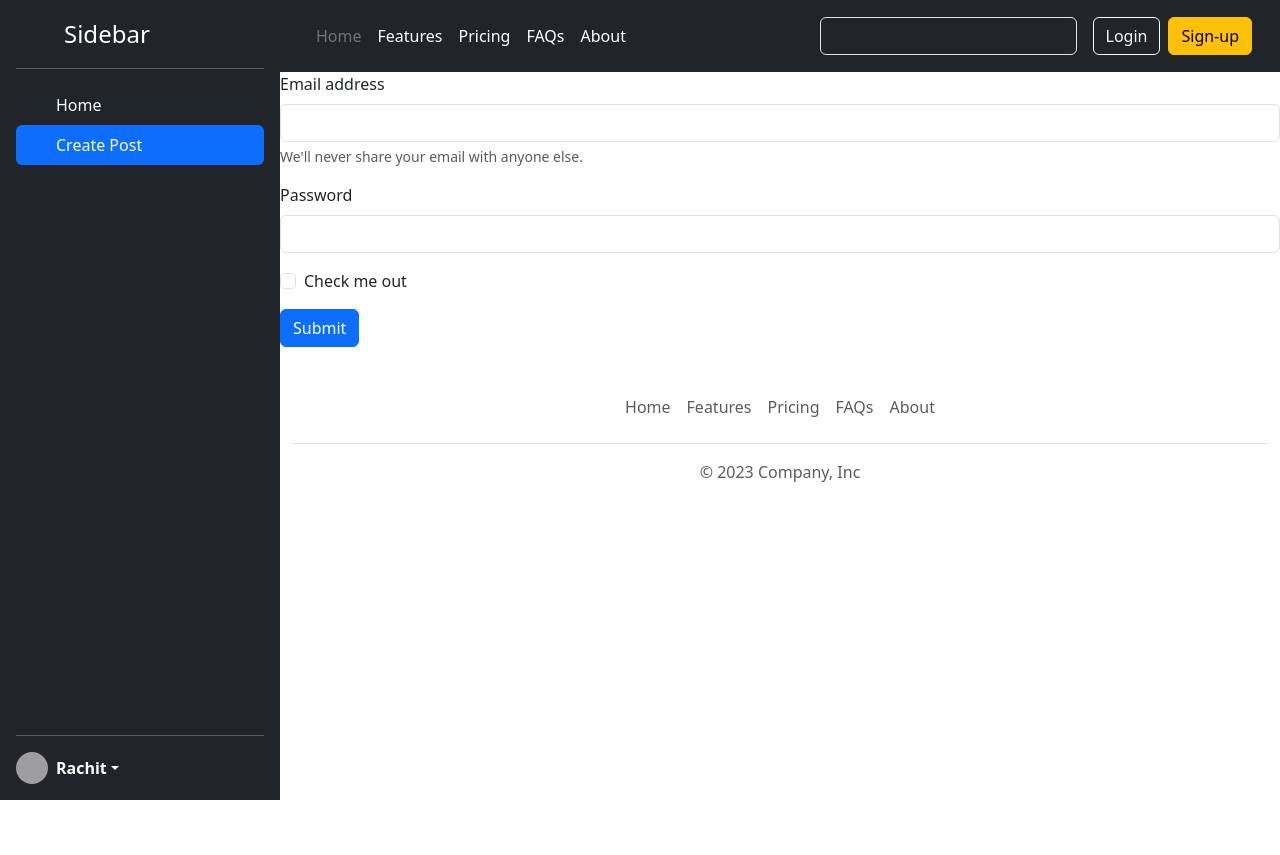
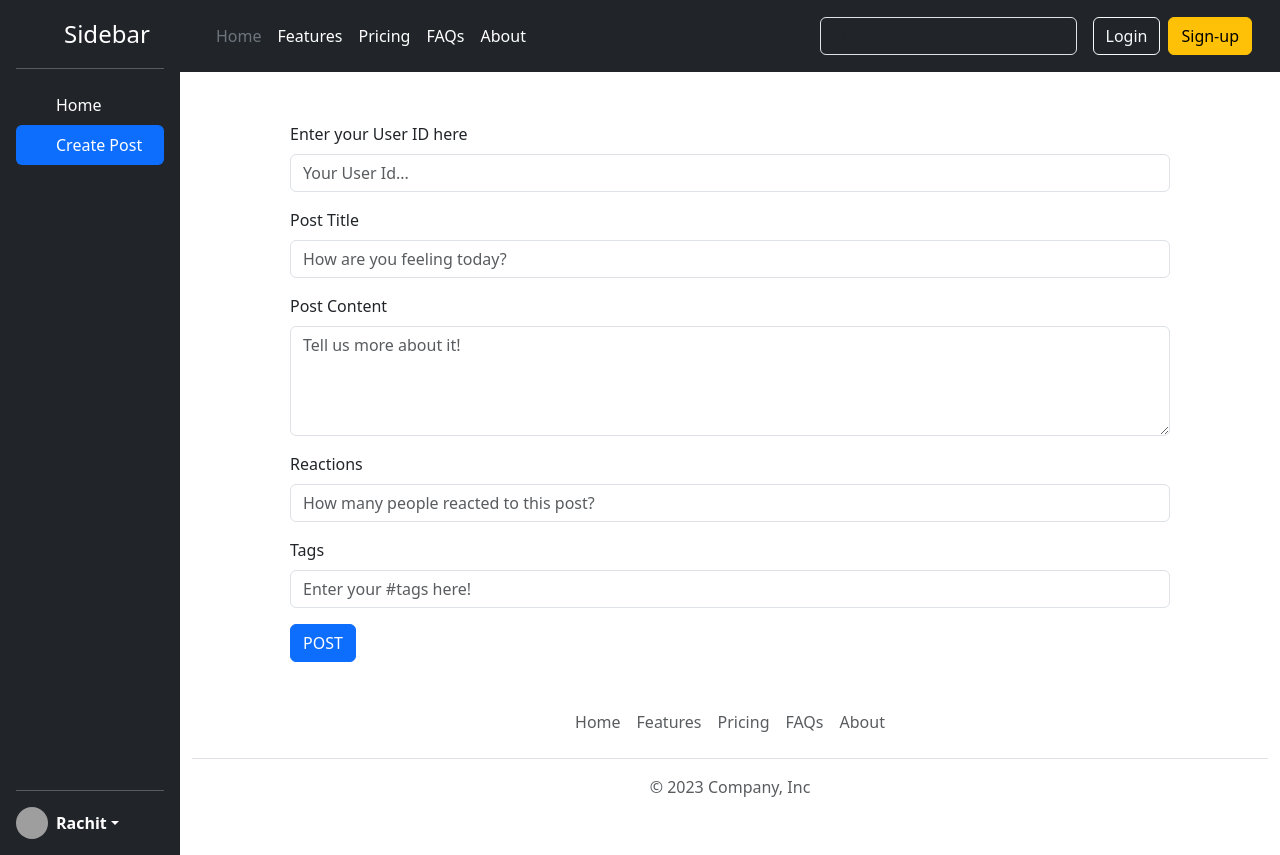
Before and after one commit to rdroid-27/React-Projects, a React (Vite) app in the folder Social-media/: page /create-post in a window 1280 px wide. Both pictures are taken after a click on the item "Create Post". Before the commit the page ends 800 px from the top, so only its background shows below. Built offline with nearby package versions, Linux system fonts and the light colour scheme; grey boxes are pictures that could not be loaded.

Commit message:
Completed the basic project with added functioalities of adding ,creating and deleting posts!

```diff
--- a/Social-media/src/App.css
+++ b/Social-media/src/App.css
@@ -17,3 +17,8 @@
 .reaction{
   margin: 15px 0 0 0;
 }
+.create-post{
+  width: 80%;
+  margin-left: 10%;
+  margin-top: 50px;
+}
--- a/Social-media/src/components/CreatePost.jsx
+++ b/Social-media/src/components/CreatePost.jsx
@@ -1,21 +1,102 @@
-const CreatePost=()=>{
+import { useContext, useRef } from "react";
+import { PostList } from "../store/post-list-store";
+
+const CreatePost = () => {
+  const { addPost } = useContext(PostList);
+  const userIdEl = useRef();
+  const postTitleEl = useRef();
+  const postBodyEl = useRef();
+  const reactionsEl = useRef();
+  const tagsEl = useRef();
+
+  const handleOnSubmit = (e) => {
+    e.preventDefault();
+    const userId = userIdEl.current.value;
+    const postTitle = postTitleEl.current.value;
+    const postBody = postBodyEl.current.value;
+    const reactions = reactionsEl.current.value;
+    const tags = tagsEl.current.value.split(" ");
+
+     userIdEl.current.value = " ";
+     postTitleEl.current.value = " ";
+     postBodyEl.current.value = " ";
+     reactionsEl .current.value= " ";
+     tagsEl.current.value = " ";
+
+    addPost(userId, postTitle, postBody, reactions, tags);
+  };
   return (
-  <form>
+    <form className="create-post" onSubmit={handleOnSubmit}>
       <div className="mb-3">
-    <label htmlFor="exampleInputEmail1" className="form-label">Email address</label>
-    <input type="email" className="form-control" id="exampleInputEmail1" aria-describedby="emailHelp"/>
-    <div id="emailHelp" className="form-text">We&apos;ll never share your email with anyone else.</div>
+        <label htmlFor="user Id" className="form-label">
+          Enter your User ID here
+        </label>
+        <input
+          ref={userIdEl}
+          type="text"
+          className="form-control"
+          id="userId"
+          placeholder="Your User Id..."
+        />
       </div>
+
       <div className="mb-3">
-    <label htmlFor="exampleInputPassword1" className="form-label">Password</label>
-    <input type="password" className="form-control" id="exampleInputPassword1"/>
+        <label htmlFor="title" className="form-label">
+          Post Title
+        </label>
+        <input
+          ref={postTitleEl}
+          type="text"
+          className="form-control"
+          id="title"
+          placeholder="How are you feeling today?"
+        />
       </div>
-  <div className="mb-3 form-check">
-    <input type="checkbox" className="form-check-input" id="exampleCheck1"/>
-    <label className="form-check-label" htmlFor="exampleCheck1">Check me out</label>
+
+      <div className="mb-3">
+        <label htmlFor="body" className="form-label">
+          Post Content
+        </label>
+        <textarea
+          ref={postBodyEl}
+          type="text"
+          rows="4"
+          className="form-control"
+          id="body"
+          placeholder="Tell us more about it!"
+        />
       </div>
-  <button type="submit" className="btn btn-primary">Submit</button>
+
+      <div className="mb-3">
+        <label htmlFor="reactions" className="form-label">
+          Reactions
+        </label>
+        <input
+          ref={reactionsEl}
+          type="text"
+          className="form-control"
+          id="reactions"
+          placeholder="How many people reacted to this post?"
+        />
+      </div>
+
+      <div className="mb-3">
+        <label htmlFor="tags" className="form-label">
+          Tags
+        </label>
+        <input
+          ref={tagsEl}
+          type="text"
+          className="form-control"
+          id="tags"
+          placeholder="Enter your #tags here!"
+        />
+      </div>
+
+      <button type="submit" className="btn btn-primary">
+        POST
+      </button>
     </form>
   );
-}
+};
 export default CreatePost;
--- a/Social-media/src/components/Sidebar.jsx
+++ b/Social-media/src/components/Sidebar.jsx
@@ -5,7 +5,7 @@ const Sidebar = ({ selectedTab, setSelectedTab }) => {
   return (
     <div
       className="d-flex flex-column flex-shrink-0 p-3 text-bg-dark sidebar"
-      style={{ width: "280px" }}
+      style={{ width: "180px" }}
     >
       <a
         href="/"
--- a/Social-media/src/store/post-list-store.jsx
+++ b/Social-media/src/store/post-list-store.jsx
@@ -1,6 +1,5 @@
 /* eslint-disable react/prop-types */
 import { createContext, useReducer } from "react";
-
 
 export const PostList = createContext({
   postList: [],
@@ -9,24 +8,44 @@ export const PostList = createContext({
 });
 
 const postListReducer = (currPostList, action) => {
-    let newPostList= currPostList;
-    if(action.type==='DELETE'){
-      newPostList=currPostList.filter(post=> post.id!==action.payload.postId)
+  let newPostList = currPostList;
+  if (action.type === "DELETE") {
+    newPostList = currPostList.filter(
+      (post) => post.id !== action.payload.postId
+    );
+  }else if(action.type === "ADD_POST"){
+     newPostList = [action.payload,...currPostList];
   }
   return newPostList;
-
 };
 
 const PostListProvider = ({ children }) => {
-  const [postList, dispatchPostList] = useReducer(postListReducer, DEFAULT_POSTLIST);
-  const addPost = () => {};
+  const [postList, dispatchPostList] = useReducer(
+    postListReducer,
+    DEFAULT_POSTLIST
+  );
+
+  const addPost = (userId, postTitle, postBody, reactions, tags) => {
+    dispatchPostList({
+      type: "ADD_POST",
+      payload: {
+        id: Date.now(),
+        title: postTitle,
+        body: postBody,
+        reactions: reactions,
+        userId: userId,
+        tags: tags,
+      },
+    });
+  };
+
   const deletePost = (postId) => {
     dispatchPostList({
       type: "DELETE",
-      payload:{
-        postId
-      }
-    })
+      payload: {
+        postId,
+      },
+    });
   };
 
   return (
@@ -35,20 +54,22 @@ const PostListProvider = ({ children }) => {
     </PostList.Provider>
   );
 };
-const DEFAULT_POSTLIST=[{
-  id:"1",
-  title:"Going to Bangalore",
+const DEFAULT_POSTLIST = [
+  {
+    id: "1",
+    title: "Going to Bangalore",
     body: "Hi friends, I am going to Bangalore for my vacations. Hope to enjoy a lot. Peace out.",
-  reactions:2,
-  userId:'user-27',
-  tags:['vacation','Bangalore','Enjoy']
+    reactions: 2,
+    userId: "user-27",
+    tags: ["vacation", "Bangalore", "Enjoy"],
   },
   {
-  id:"2",
-  title:"Done with college",
+    id: "2",
+    title: "Done with college",
     body: "Hi friends, I am going to Bangalore for my vacations. Hope to enjoy a lot. Peace out.",
-  reactions:10,
-  userId:'user-12',
-  tags:['Engineering Done','Unbelievable']
-}];
+    reactions: 10,
+    userId: "user-12",
+    tags: ["Engineering Done", "Unbelievable"],
+  },
+];
 export default PostListProvider;
```
Lines whose indentation alone changed are shown as unchanged.
